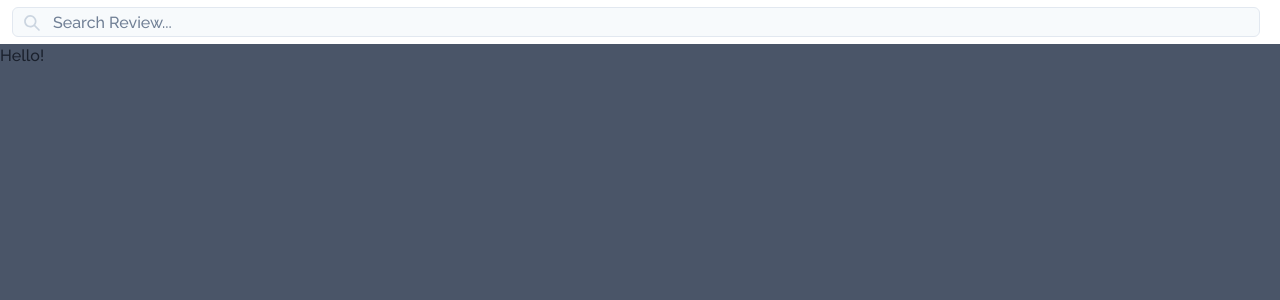
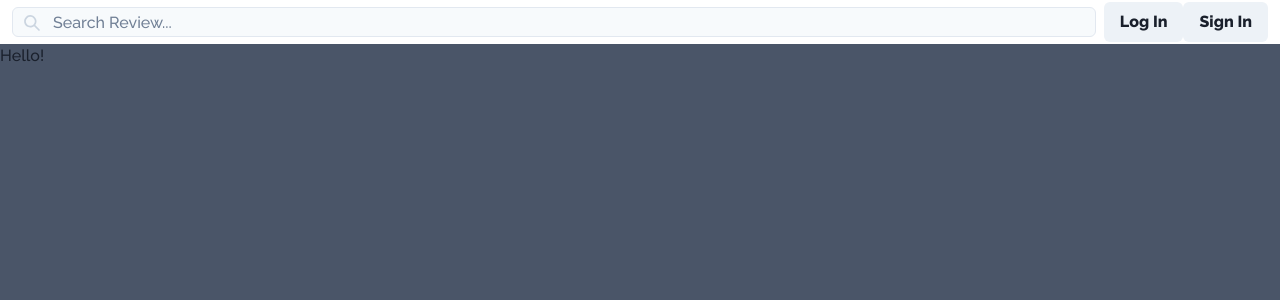
Before and after one commit to nidhielango/Internaid1, a Next.js app: page / in a window 1280 px wide. Shown: the top 300 px of the page. Built offline with nearby package versions, Linux system fonts and the light colour scheme.

Commit message:
navbar components

```diff
--- /dev/null
+++ b/src/components/Navbar/Content/AuthButtons.tsx
@@ -0,0 +1,13 @@
+import { Button } from '@chakra-ui/react';
+import React from 'react';
+
+const AuthButtons:React.FC = () => {
+
+    return (
+        <>
+        <Button>Log In</Button>
+        <Button>Sign In</Button>
+        </>
+    )
+}
+export default AuthButtons;
--- /dev/null
+++ b/src/components/Navbar/Content/Content.tsx
@@ -0,0 +1,19 @@
+import { Flex } from '@chakra-ui/react';
+import React from 'react';
+import AuthButtons from './AuthButtons';
+
+type contentProps = {
+
+};
+
+const content:React.FC<contentProps> = () => {
+
+    return (
+        <>
+        <Flex justify="center" align="center">
+            <AuthButtons/>
+        </Flex>
+        </>
+    )
+}
+export default content;
--- a/src/components/Navbar/Navbar.tsx
+++ b/src/components/Navbar/Navbar.tsx
@@ -1,6 +1,7 @@
 
 import { Flex } from '@chakra-ui/react';
 import React from 'react';
+import Content from './Content/content';
 import Search from './Search';
 
 const Navbar:React.FC = () => {
@@ -12,6 +13,7 @@ const Navbar:React.FC = () => {
 
            </Flex>
         <Search/>
+        <Content />
         </Flex>
     )
 }
```
